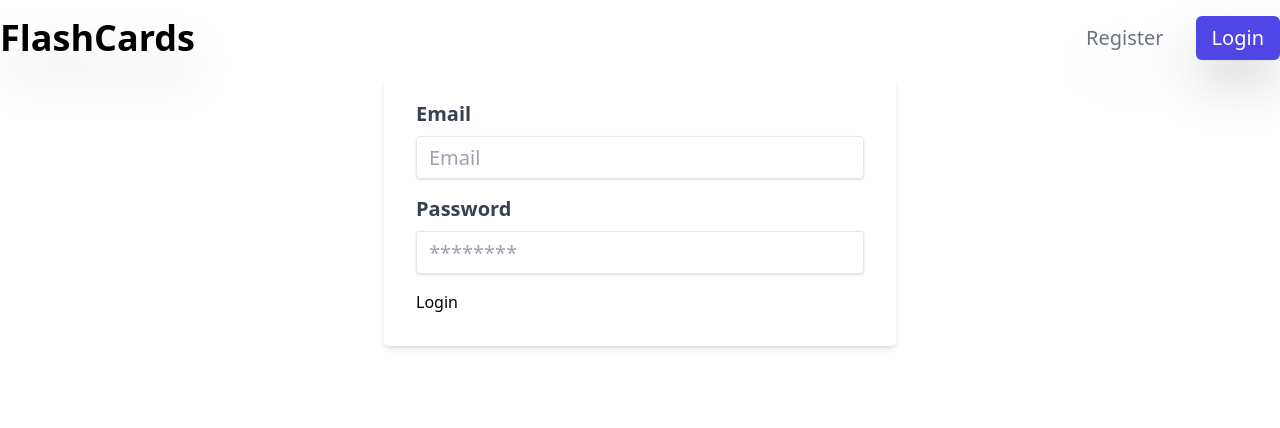
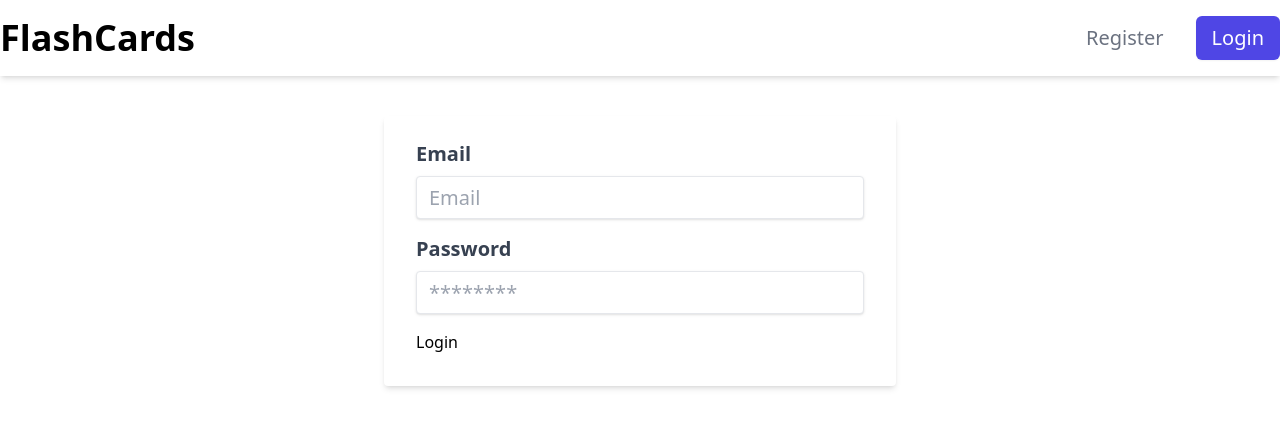
Before and after one commit to yap8/flashcards, a React (Create React App) app in the folder client/: page /login in a window 1280 px wide. Shown: the top 428 px of the page. Built offline with nearby package versions, Linux system fonts and the light colour scheme.

Commit message:
added login container padding and added header shadow

```diff
--- a/client/src/components/Header.js
+++ b/client/src/components/Header.js
@@ -8,7 +8,7 @@ const Header = () => {
   const dispatch = useDispatch()
 
   return (
-    <header className="drop-shadow-2xl">
+    <header className="shadow-md">
       <div className="container mx-auto flex justify-between items-center py-4">
         <Link className="text-4xl font-semibold" to="/">FlashCards</Link>
         <ul className="flex">
--- a/client/src/pages/Login.js
+++ b/client/src/pages/Login.js
@@ -40,8 +40,8 @@ const Login = () => {
   const handleChange = e => setFormData({ ...formData, [e.target.name]: e.target.value })
 
   return (
-    <section className="">
-      <div className="container mx-auto">
+    <section>
+      <div className="container mx-auto pt-10">
         <Form onSubmit={handleSubmit}>
           <FormGroup>
             <FormInput
```
